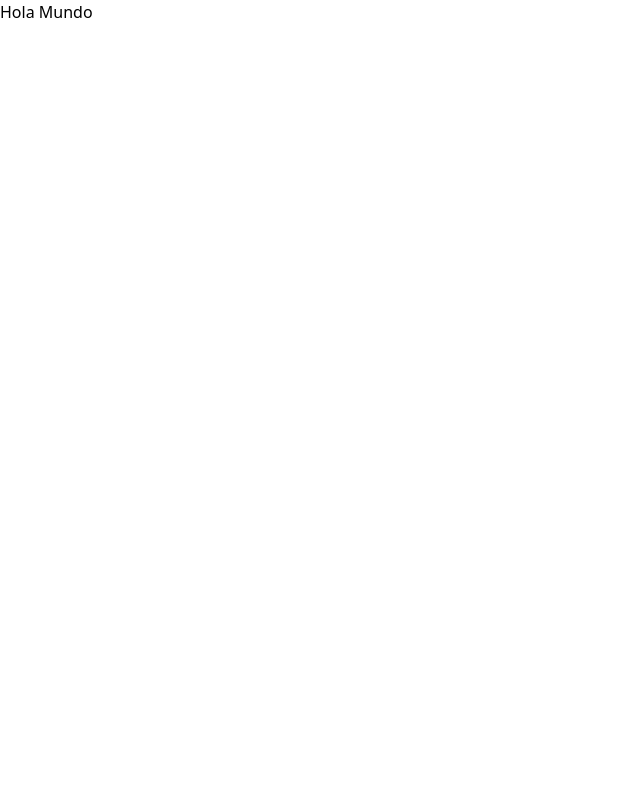
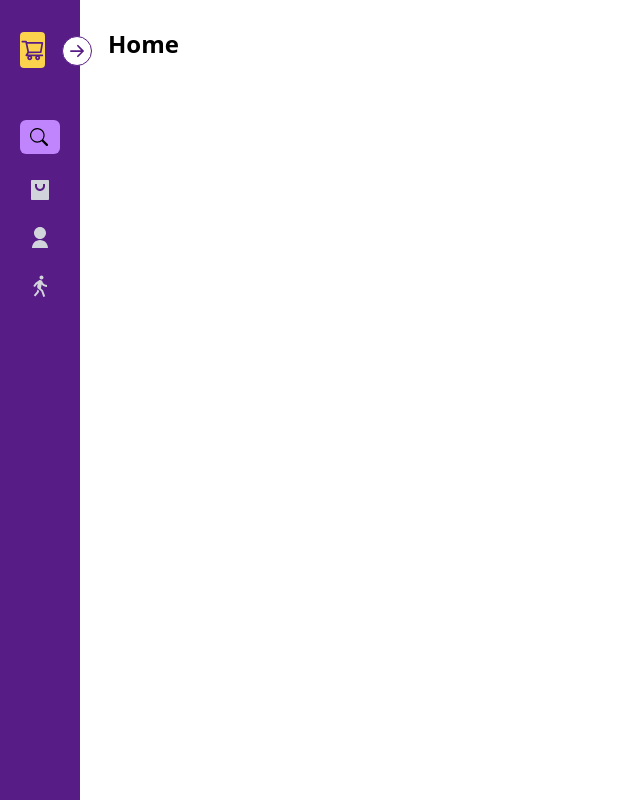
Before and after one commit to rodrialeh01/AYD2_Proyecto_G2, a React (Vite) app in the folder Frontend/: page / in a window 1280 px wide. Shown: the whole page, without its empty margins (0-640 px from the left). Built offline with nearby package versions, Linux system fonts and the light colour scheme.

Commit message:
Avances SideBar

```diff
--- a/Frontend/package.json
+++ b/Frontend/package.json
@@ -12,6 +12,8 @@
   "dependencies": {
     "react": "^18.2.0",
     "react-dom": "^18.2.0",
+    "react-icons": "^5.0.1",
+    "react-router-dom": "^6.22.1",
     "tailwind-scrollbar-hide": "^1.1.7"
   },
   "devDependencies": {
--- a/Frontend/src/App.css
+++ b/Frontend/src/App.css
@@ -0,0 +1,6 @@
+* {
+    box-sizing: border-box;
+    margin: 0;
+    padding: 0;
+    font-family: 'Source Sans Pro', sans-serif;
+}
--- a/Frontend/src/App.jsx
+++ b/Frontend/src/App.jsx
@@ -1,14 +1,18 @@
-import { useState } from 'react'
-import './App.css'
+import React, { useState } from 'react';
+import Sidebar from './Navigation/Sidebar';
+import Home from './pages/client/Home';
 
 function App() {
   const [count, setCount] = useState(0)
 
   return (
     <>
-      <h1>Hola Mundo</h1>
+      <div className='flex'>
+        <Sidebar />
+        <Home />
+      </div>
     </>
   )
 }
 
-export default App
+export default App;
--- /dev/null
+++ b/Frontend/src/Navigation/Navbar.css
@@ -0,0 +1,71 @@
+.navbar {
+    background-color: #060b26;
+    height: 80px;
+    display: flex;
+    justify-content: start;
+    align-items: center;
+}
+
+.menu-bars {
+    margin-left: 2rem;
+    font-size: 2rem;
+    background: none;
+}
+
+.nav-menu {
+    background-color: #060b26;
+    width: 250px;
+    height: 100vh;
+    display: flex;
+    justify-content: center;
+    position: fixed;
+    top: 0;
+    left: -100%;
+    transition: 850ms;
+}
+
+.nav-menu.active {
+    left: 0;
+    transition: 350ms;
+}
+
+.nav-text {
+    display: flex;
+    justify-content: start;
+    align-items: center;
+    padding: 8px 0px 8px 16px;
+    list-style: none;
+    height: 60px;
+}
+
+.nav-text a {
+    text-decoration: none;
+    color: #f5f5f5;
+    font-size: 18px;
+    width: 95%;
+    height: 100%;
+    display: flex;
+    align-items: center;
+    padding: 0 16px;
+    border-radius: 4px;
+}
+
+.nav-text a:hover {
+    background-color: #1a83ff;
+}
+.nav-menu-items {
+    width: 100%;
+}
+
+.navbar-toggle {
+    background-color: #060b26;
+    width: 100%;
+    height: 80px;
+    display: flex;
+    justify-content: start;
+    align-items: center;
+}
+
+span {
+    margin-left: 16px;
+}
--- /dev/null
+++ b/Frontend/src/Navigation/Sidebar.jsx
@@ -0,0 +1,44 @@
+import React, { useState } from 'react';
+import { AiOutlineShoppingCart } from "react-icons/ai";
+import { BsArrowLeftShort, BsSearch } from "react-icons/bs";
+import { RiWalkFill } from "react-icons/ri";
+import { SidebarDataClient } from './SidebarData';
+
+const Sidebar = () => {
+    const [open, setOpen] = useState(false);
+    return (
+        <div className={`bg-purple-900 h-screen p-5 pt-8 ${open ? 'w-72': 'w-20'} duration-300 relative `}>
+            <BsArrowLeftShort className={`bg-white text-purple-900 text-3xl rounded-full absolute -right-3 top-9 border border-purple-900 cursor-pointer ${!open && 'rotate-180'}`}
+            onClick={() => setOpen(!open)}/>
+            <div className='inline-flex'>
+                <AiOutlineShoppingCart className={`bg-amber-300 text-4xl text-purple-900 rounded cursor-pointer block float-left mr-2 duration-500 ${open && 'rotate-[360deg]'}`}/>
+                <h1 className={`text-white origin-left font-medium text-2xl duration-300 ${!open && 'scale-0'}`}>Todo Compras</h1>
+            </div>
+            <div className={`flex items items-center rounded-md bg-purple-400 mt-6 ${!open ? 'px-2.5' : 'px-4'} py-2`}>
+                <BsSearch className={`text-black text-lg block float-left cursor-pointer ${open && 'mr-2'}`}/>
+                <input type={'search'} placeholder='Search' className={`bg-transparent text-black w-full focus:outline-none text-base ${!open && 'hidden'}`}/>
+            </div>
+
+            <ul className='pt-2'>
+                {SidebarDataClient.map((item, index) => {
+                    return (
+                        <li key={index} className='text-gray-300 text-sm flex items-center gap-x-4 cursos-pointer p-2 hover:bg-purple-300 hover:text-black rounded-md mt-2'>
+                            <span className='text-2xl block float-left'>
+                                {item.icon}
+                            </span>
+                            <span className={`text-base font-medium flex-1 duration-300 ${!open && 'hidden'}`}>{item.title}</span>
+                        </li>
+                    );
+                })}
+                <li className='text-gray-300 text-sm flex items-center gap-x-4 cursos-pointer p-2 hover:bg-purple-300 hover:text-black rounded-md mt-2'>
+                    <span className='text-2xl block float-left'>
+                        <RiWalkFill/>
+                    </span>
+                    <span className={`text-base font-medium flex-1 duration-300 ${!open && 'hidden'}`}>Cerrar Sesión</span>
+                </li>
+            </ul>
+        </div>
+    );
+}
+
+export default Sidebar;
--- /dev/null
+++ b/Frontend/src/Navigation/SidebarData.jsx
@@ -0,0 +1,15 @@
+import React from "react";
+import * as RiIcons from 'react-icons/ri';
+
+export const SidebarDataClient = [
+    {
+        title: 'Productos',
+        path: '/',
+        icon: <RiIcons.RiShoppingBag2Fill />
+    },
+    {
+        title: 'Perfil',
+        path: '/profile',
+        icon: <RiIcons.RiUserFill />
+    }
+]
--- /dev/null
+++ b/Frontend/src/pages/client/Home.jsx
@@ -0,0 +1,9 @@
+const Home = () => {
+    return (
+        <div className="p-7">
+            <h1 className="text-2xl font-semibold">Home</h1>
+        </div>
+    );
+}
+
+export default Home;
```
Also changed, not shown: 2 other files (tests, documents, lock files or other folders).
